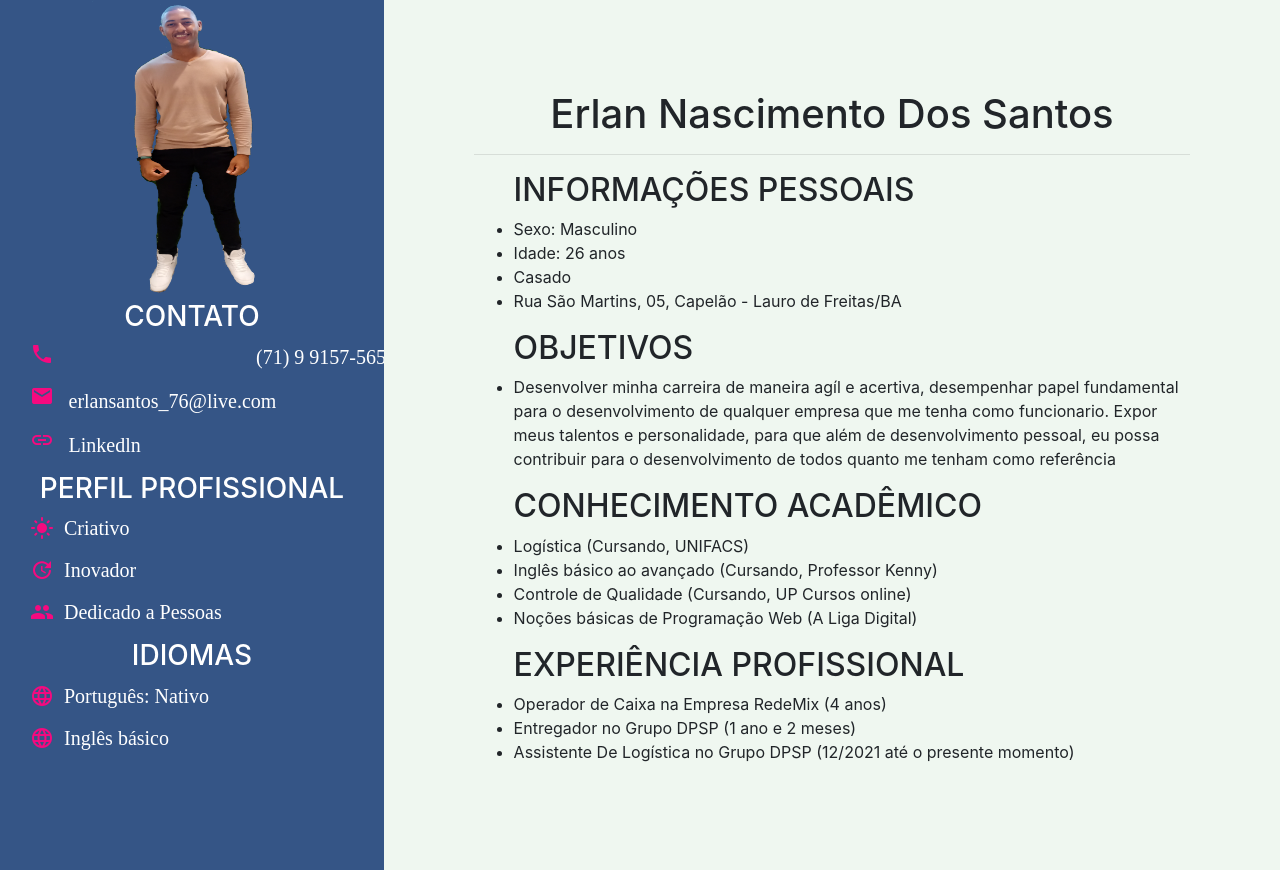
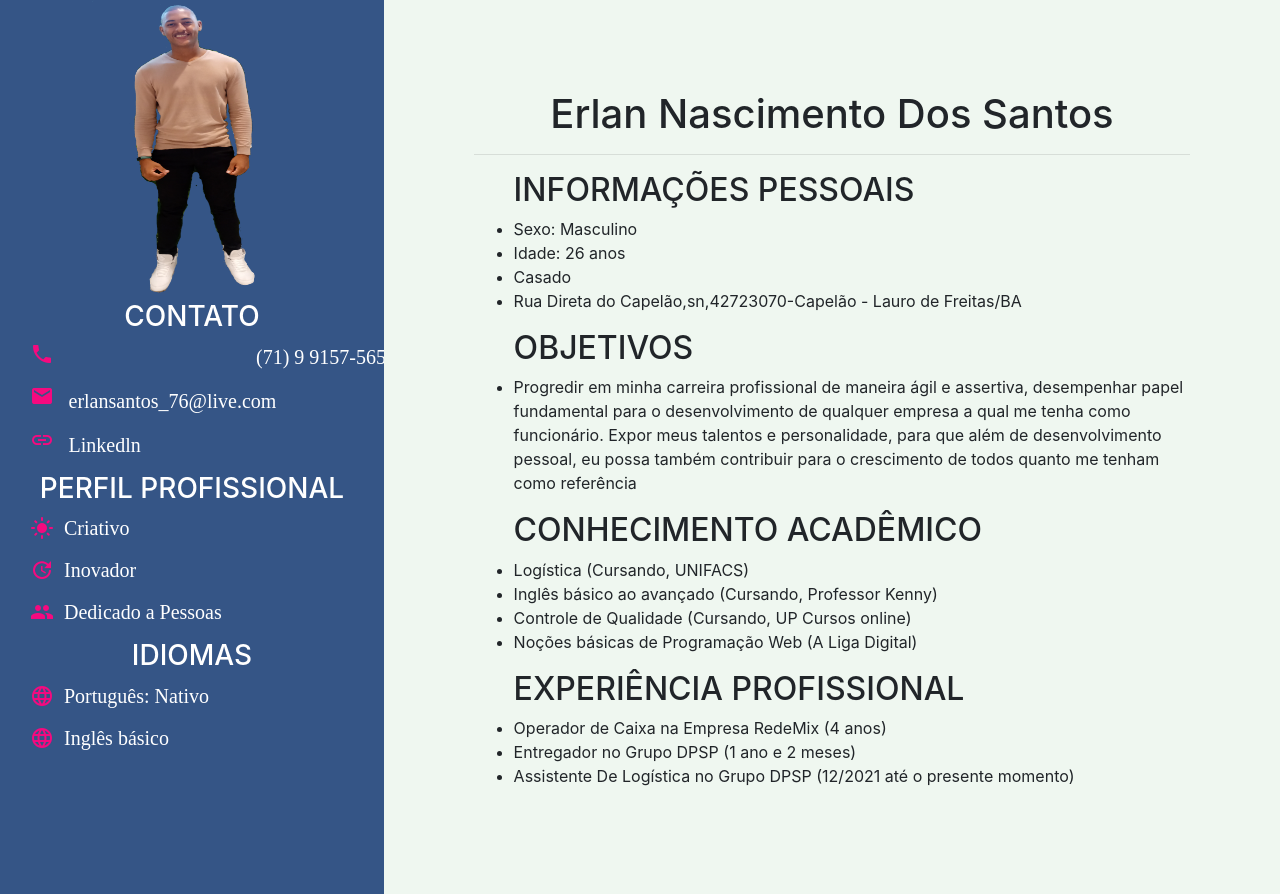
Before and after one commit to Sgtwy/first_project, a plain HTML site: page index.html in a window 1280 px wide. Before the commit the page ends 870 px from the top, so only its background shows below. Drawn offline with nearby package versions, Linux system fonts and the light colour scheme.

Commit message:
Update index.html

```diff
--- a/index.html
+++ b/index.html
@@ -136,7 +136,7 @@
 
                 <li>Casado</li>
 
-                <li>Rua São Martins, 05, Capelão - Lauro de Freitas/BA</li>
+                <li>Rua Direta do Capelão,sn,42723070-Capelão - Lauro de Freitas/BA</li>
 
             </ul>
 
@@ -145,7 +145,7 @@
          <section>
            <ul>
              <h2>Objetivos</h2>
-             <li>Desenvolver minha carreira de maneira agíl e acertiva, desempenhar papel fundamental para o desenvolvimento de qualquer empresa que me tenha como funcionario. Expor meus talentos e personalidade, para que além de desenvolvimento pessoal, eu possa contribuir para o desenvolvimento de todos quanto me tenham como referência</li>
+             <li> Progredir em minha carreira profissional de maneira ágil e assertiva, desempenhar papel fundamental para o desenvolvimento de qualquer empresa a qual me tenha como funcionário. Expor meus talentos e personalidade, para que além de desenvolvimento pessoal, eu possa também contribuir para o crescimento de todos quanto me tenham como referência</li>
               </ul>
 
 
```
